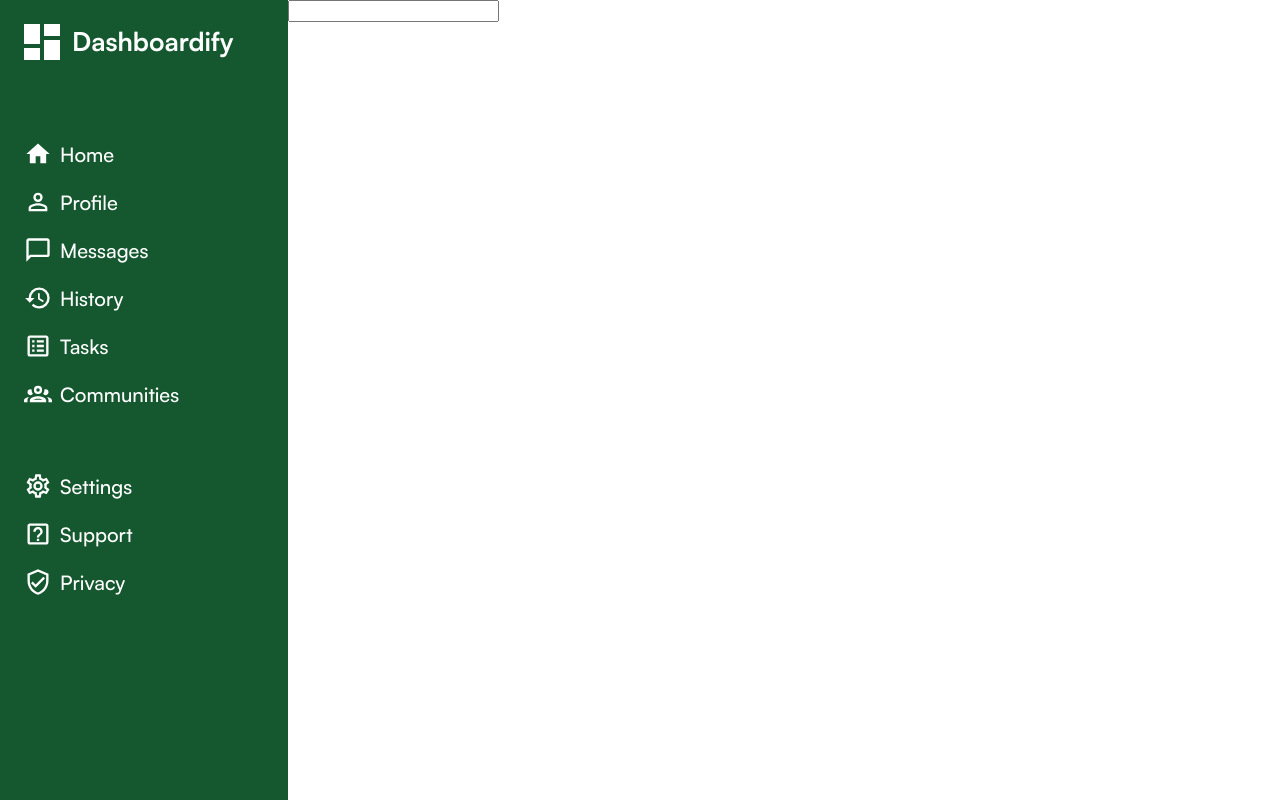
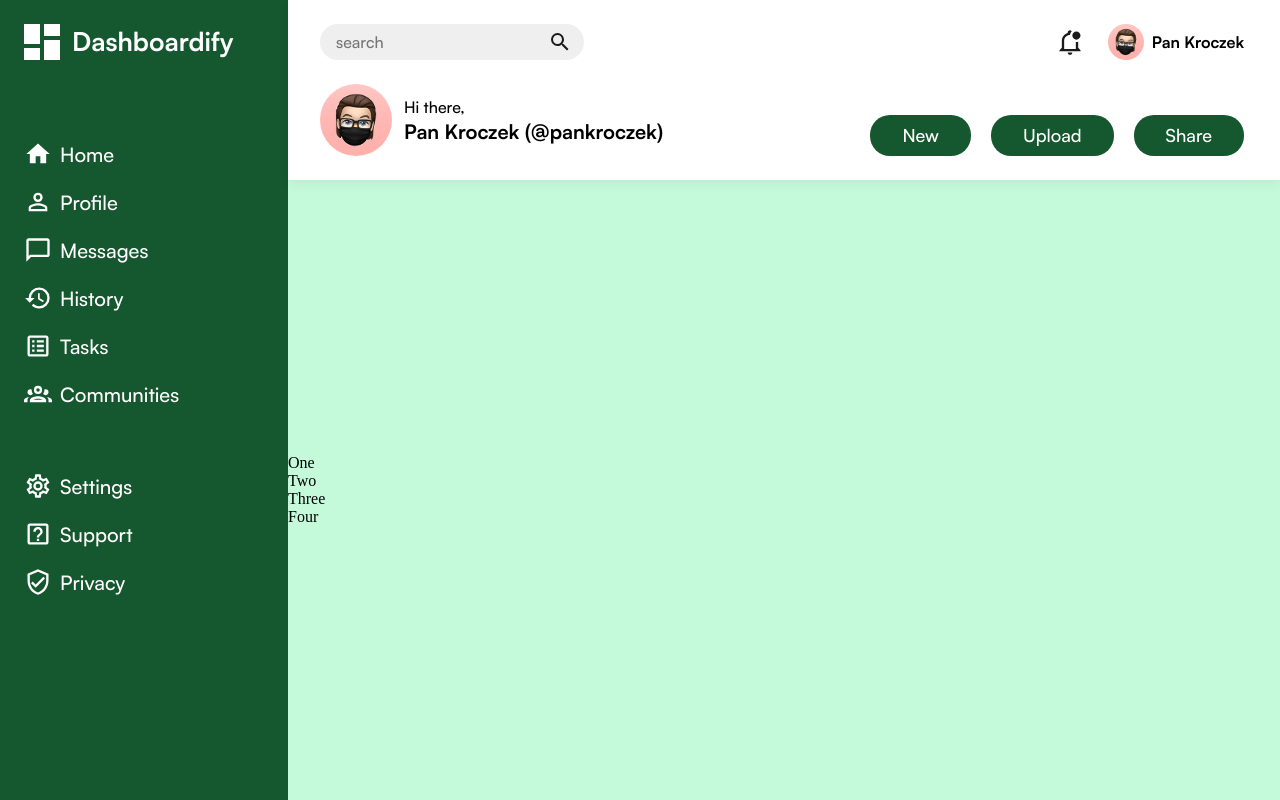
Before and after one commit to pan-kroczek/dashboard-project, a plain HTML site: page index.html in a window 1280 px wide. Drawn offline with Linux system fonts and the light colour scheme; files whose address does not match are found by name.

Commit message:
Added header
Includes a search bar, a greeting, access to the user's profile and buttons to manage content

```diff
--- a/index.html
+++ b/index.html
@@ -59,7 +59,44 @@
         </div>
 
         <div class="header">
-            <input type="text">
+            <div class="search-and-profile">
+                <form id="search" method="get">
+                    <input type="text" placeholder="search">
+                    <button type="submit"><svg xmlns="http://www.w3.org/2000/svg" viewBox="0 0 24 24" fill="#1A1A1A"><title>magnify</title><path d="M9.5,3A6.5,6.5 0 0,1 16,9.5C16,11.11 15.41,12.59 14.44,13.73L14.71,14H15.5L20.5,19L19,20.5L14,15.5V14.71L13.73,14.44C12.59,15.41 11.11,16 9.5,16A6.5,6.5 0 0,1 3,9.5A6.5,6.5 0 0,1 9.5,3M9.5,5C7,5 5,7 5,9.5C5,12 7,14 9.5,14C12,14 14,12 14,9.5C14,7 12,5 9.5,5Z" /></svg></button>
+                </form>
+
+                <div id="profile">
+                    <svg xmlns="http://www.w3.org/2000/svg" viewBox="0 0 24 24" fill="#1A1A1A"><title>bell-badge-outline</title><path d="M19 17V11.8C18.5 11.9 18 12 17.5 12H17V18H7V11C7 8.2 9.2 6 12 6C12.1 4.7 12.7 3.6 13.5 2.7C13.2 2.3 12.6 2 12 2C10.9 2 10 2.9 10 4V4.3C7 5.2 5 7.9 5 11V17L3 19V20H21V19L19 17M10 21C10 22.1 10.9 23 12 23S14 22.1 14 21H10M21 6.5C21 8.4 19.4 10 17.5 10S14 8.4 14 6.5 15.6 3 17.5 3 21 4.6 21 6.5" /></svg>
+                    <div class="logged-user">
+                        <img src="images/profile-picture-1.jpg" alt="user profile picture">
+                        <div>Pan Kroczek</div>
+                    </div>
+                </div>
+            </div>
+
+            <div class="greeting-and-buttons">
+                <div id="greeting">
+                    <img src="images/profile-picture-1.jpg" alt="user profile picture">
+                    <div>
+                        <div>Hi there,</div>
+                        <div class="username-big">Pan Kroczek (@pankroczek)</div>
+                    </div>
+                </div>
+
+                <div class="buttons">
+                    <button>New</button>
+                    <button>Upload</button>
+                    <button>Share</button>
+                </div>
+            </div>
+
+        </div>
+
+        <div class="content">
+            <div>One</div>
+            <div>Two</div>
+            <div>Three</div>
+            <div>Four</div>
         </div>
 
     </div>
--- a/style.css
+++ b/style.css
@@ -15,6 +15,7 @@ src:
 :root {
     --primary-color: #15572E;
     --secondary-color: #C4F9DA;
+    --black: #1A1A1A;
 }
 
 * {
@@ -32,8 +33,12 @@ html {
 .container {
     display: grid;
     grid-template-columns: minmax(288px, 1fr) 4fr;
+    grid-template-rows: auto;
     height: 100%;
+    background-color: var(--secondary-color);
 }
+
+/* SIDEBAR */
 
 .sidebar {
     display: flex;
@@ -41,6 +46,7 @@ html {
     gap: 4rem;
     padding: 1.5rem;
     background-color: var(--primary-color);
+    grid-row: span 2;
 }
 
 #logo {
@@ -81,3 +87,140 @@ html {
     font-size: 1.25rem;
     color: white;
 }
+
+/* HEADER */
+
+.header {
+    background-color: white;
+    box-shadow: 0px 4px 12px 0px rgba(0, 0, 0, .05);
+    height: 180px;
+    padding: 24px 36px 24px 32px;
+    box-sizing: border-box;
+}
+
+.search-and-profile {
+    display: flex;
+    justify-content: space-between;
+    align-items: center;
+    gap: 4rem;
+    margin-bottom: 1.5rem;
+}
+
+#search {
+    display: flex;
+    gap: none;
+}
+
+#search input {
+    border: none;
+    background-color: #EFEFEF;
+    font-family: "Satoshi-Medium", sans-serif;
+    font-size: 1rem;
+    height: 2.25rem;
+    border-radius: 20px 0px 0px 20px;
+    padding-left: 1rem;
+    box-sizing: border-box;
+}
+
+input:focus {
+    outline: none;
+    width: 500px;
+}
+
+#search button {
+    border: none;
+    background-color: #EFEFEF;
+    padding: 6px 12px;
+    box-sizing: border-box;
+    border-radius: 0px 20px 20px 0px;
+}
+
+#search button svg {
+    width: 1.5rem;
+    height: 1.5rem;
+    display: block;
+}
+
+#profile {
+    display: flex;
+    gap: 1.5rem;
+    align-items: center;
+}
+
+#profile svg {
+    width: 1.75rem;
+    height: 1.75rem;
+}
+
+.logged-user {
+    display: flex;
+    gap: 0.5rem;
+    align-items: center;
+}
+
+.logged-user img {
+    width: 2.25rem;
+    height: 2.25rem;
+    border-radius: 36px;
+}
+
+.logged-user div {
+    font-family: "Satoshi-Bold", sans-serif;
+    font-size: 1rem;
+}
+
+.greeting-and-buttons {
+    display: flex;
+    justify-content: space-between;
+    align-items: flex-end;
+}
+
+#greeting {
+    display: flex;
+    gap: 0.75rem;
+    align-items: center;
+}
+
+#greeting img {
+    width: 4.5rem;
+    height: 4.5rem;
+    border-radius: 50px;
+}
+
+#greetings div {
+    display: flex;
+    flex-direction: column;
+    gap: none;
+}
+
+#greeting div:first-child {
+    font-family: "Satoshi-Medium", sans-serif;
+    font-size: 1rem;
+}
+
+.username-big {
+    font-family: "Satoshi-Bold", sans-serif;
+    font-size: 1.25rem;
+}
+
+.buttons {
+    display: flex;
+    gap: 1.25rem;
+}
+
+.buttons button {
+    font-family: "Satoshi-Medium", sans-serif;
+    font-size: 1.125rem;
+    padding: 8px 32px 9px 32px;
+    border: none;
+    border-radius: 20px;
+    color: white;
+    background-color: var(--primary-color);
+}
+
+button:hover {
+    color: var(--primary-color);
+    background-color: white;
+    outline: 2px solid var(--primary-color);
+    outline-offset: -2px;
+}
```
